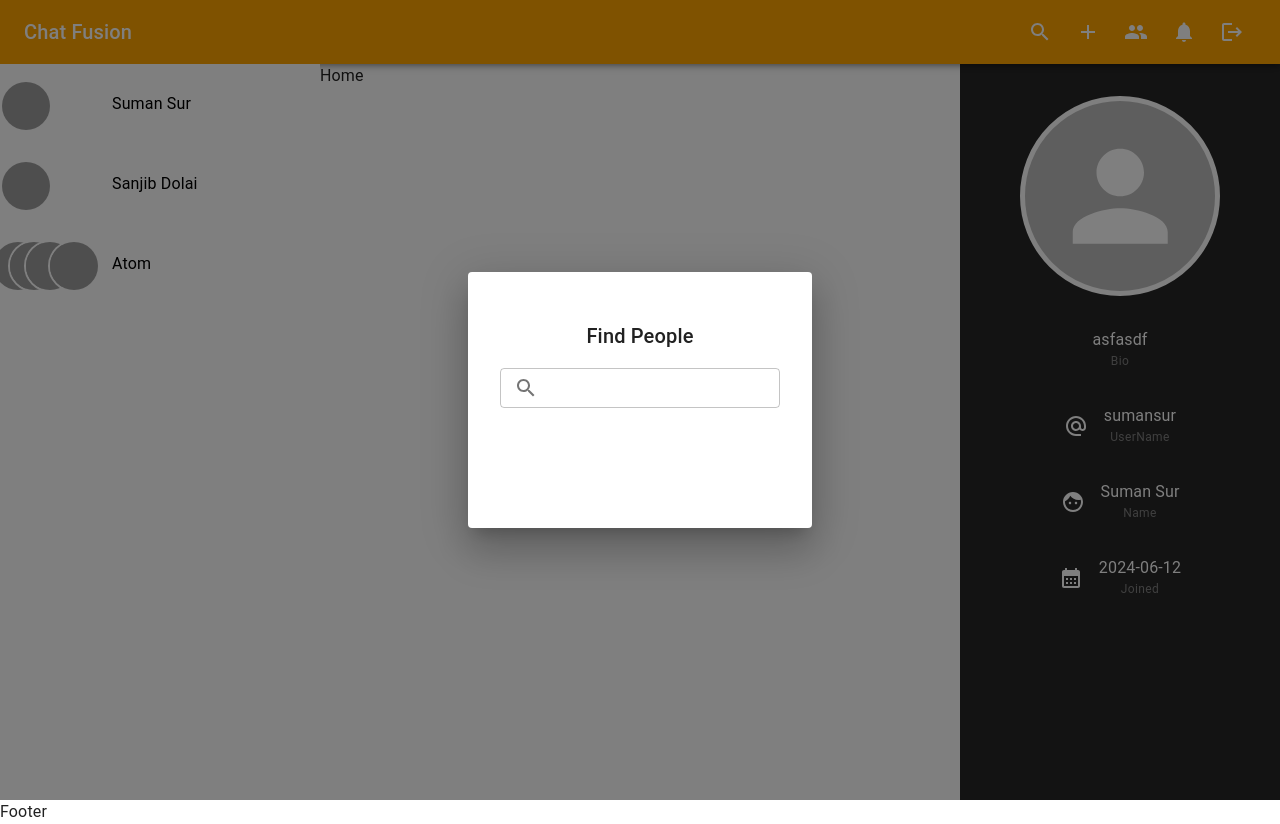
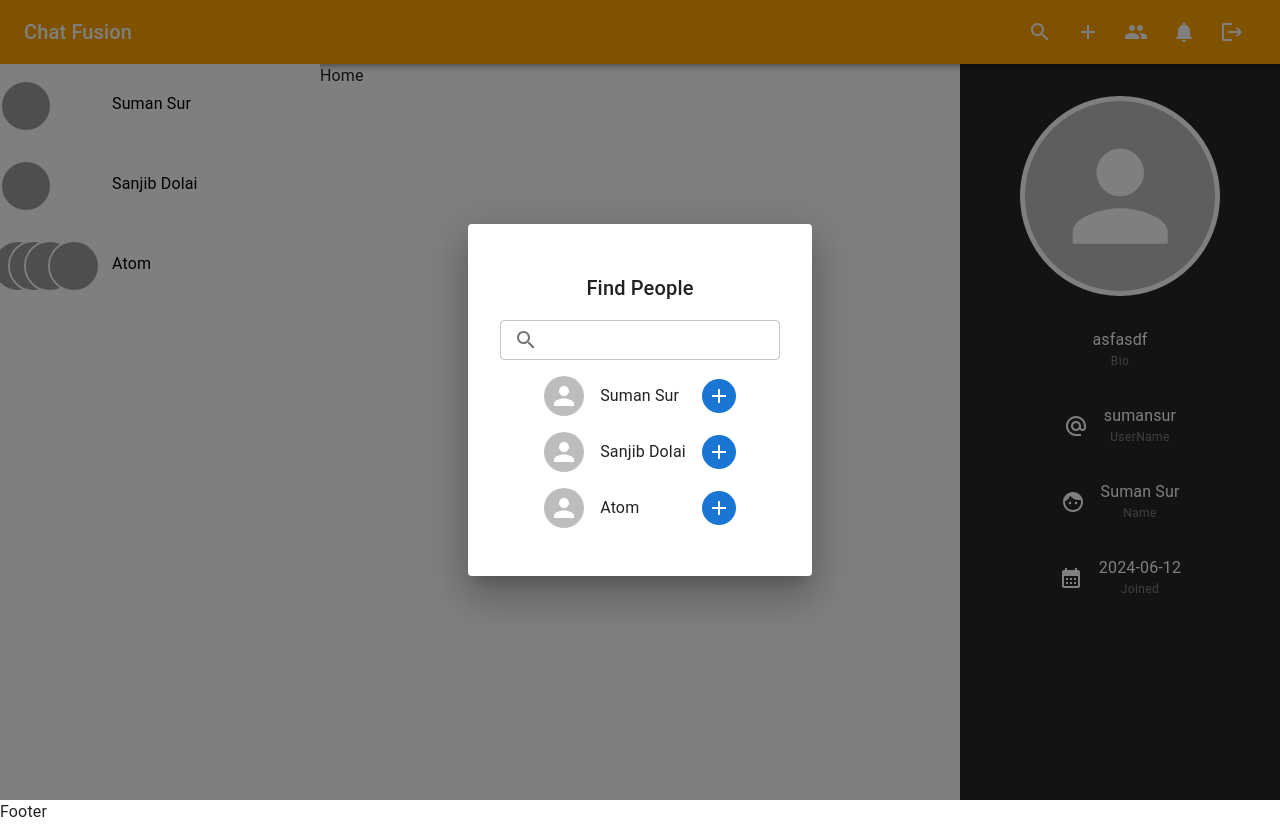
Before and after one commit to sumansur98/Chat-Fusion, a React (Vite) app in the folder client/: page / in a window 1280 px wide. Both pictures are taken after a click on the button 1040 px from the left and 32 px from the top of the page. Built offline with nearby package versions, Linux system fonts and the light colour scheme; grey boxes are pictures that could not be loaded.

Commit message:
notifications

```diff
--- a/client/src/components/layouts/AppLayout.jsx
+++ b/client/src/components/layouts/AppLayout.jsx
@@ -4,7 +4,7 @@ import Header from "./Header";
 import Title from "../shared/Title";
 import { Grid } from "@mui/material";
 import ChatList from "../specifics/ChatList";
-import { samepleChats } from "../../constants/SampleData";
+import { sampleChats } from "../../constants/SampleData";
 import { useParams } from "react-router-dom";
 import Profile from "../specifics/Profile";
 
@@ -34,7 +34,7 @@ const AppLayout = () => (WrappedComponent) => {
             height={"100%"}
           >
             <ChatList
-              chats={samepleChats}
+              chats={sampleChats}
               chatId={chatId}
               handleDeleteChat={handleDeleteChat}
             />
--- a/client/src/components/shared/UserItem.jsx
+++ b/client/src/components/shared/UserItem.jsx
@@ -1,4 +1,4 @@
-import { IconButton, ListItem, Stack, Typography } from "@mui/material";
+import { IconButton, ListItem, Stack, Typography, Avatar } from "@mui/material";
 import React, { memo } from "react";
 import { Add as AddIcon } from "@mui/icons-material";
 
@@ -9,9 +9,27 @@ const UserItem = ({ user, handler, handlerIsLoading }) => {
       <Stack direction={'row'} alignItems={'center'} spacing={'1rem'} width={"100%"}>
         <Avatar />
 
-        <Typography>{name}</Typography>
+        <Typography
+          variant="body1"
+          sx={{
+            flexGlow: 1,
+            width : "100%"
+          }}
+        >
+          {name}
+        </Typography>
 
-        <IconButton onClick={() => handler(_id)} disabled={handlerIsLoading}>
+        <IconButton
+        onClick={() => handler(_id)}
+        disabled={handlerIsLoading}
+        size="small"
+        sx={{
+          bgcolor : 'primary.main',
+          color : 'white',
+          "&:hover" : {
+            bgcolor : 'primary.dark'
+          }
+        }}>
           <AddIcon />
         </IconButton>
       </Stack>
--- a/client/src/components/specifics/Notifications.jsx
+++ b/client/src/components/specifics/Notifications.jsx
@@ -1,8 +1,22 @@
+import { Dialog, DialogTitle, Stack, Typography } from '@mui/material'
 import React from 'react'
+import { sampleNotifications } from '../../constants/SampleData'
 
 const Notifications = () => {
   return (
-    <div>Notifications</div>
+    <Dialog open>
+      <Stack p={{xs:'1rem', sm:'2rem'}} width={'25rem'}>
+        <DialogTitle>Notifications</DialogTitle>
+        {
+          sampleNotifications.length > 0 ? (
+            <></>
+          ) : (
+            <Typography textAlign={'center'}>0 Notifications</Typography>
+          )
+        }
+
+      </Stack>
+    </Dialog>
   )
 }
 
--- a/client/src/components/specifics/Search.jsx
+++ b/client/src/components/specifics/Search.jsx
@@ -1,11 +1,22 @@
 import { Dialog, DialogTitle, InputAdornment, List, ListItem, ListItemText, Stack, TextField } from "@mui/material";
 import React, { useState } from "react";
 import { Search as SearchIcon } from "@mui/icons-material";
+import UserItem from "../shared/UserItem";
+import { sampleUsers } from "../../constants/SampleData";
+
 
 const users = [1,2,3]
 
 const Search = () => {
   const [search, setSearch] = useState("");
+
+  const addFriendHandler = (id) => {
+    console.log(id)
+  }
+
+  let isLoadingSendFriendRequest = false;
+
+  const [users, setUsers] = useState(sampleUsers)
 
   return (
     <Dialog open>
@@ -29,9 +40,9 @@ const Search = () => {
         <List>
           {
             users.map(user => (
-              <ListItem>
-                <ListItemText></ListItemText>
-              </ListItem>
+             <UserItem user={user} key={user._id}
+             handler={addFriendHandler}
+             handlerIsLoading={isLoadingSendFriendRequest}/>
             ))
           }
         </List>
--- a/client/src/constants/SampleData.js
+++ b/client/src/constants/SampleData.js
@@ -1,4 +1,4 @@
-export const samepleChats = [
+export const sampleChats = [
   {
     avatar: ["https://www.w3schools.com/howto/img_avatar.png"],
     name: "Suman Sur",
@@ -14,10 +14,53 @@ export const samepleChats = [
     members: ["1", "2"],
   },
   {
-    avatar: ["https://www.w3schools.com/howto/img_avatar.png","https://www.w3schools.com/howto/img_avatar.png","https://www.w3schools.com/howto/img_avatar.png","https://www.w3schools.com/howto/img_avatar.png"],
+    avatar: ["https://www.w3schools.com/howto/img_avatar.png", "https://www.w3schools.com/howto/img_avatar.png", "https://www.w3schools.com/howto/img_avatar.png", "https://www.w3schools.com/howto/img_avatar.png"],
     name: "Atom",
     _id: "3",
     groupChat: true,
     members: ["1", "2"],
   },
 ];
+
+export const sampleUsers = [
+  {
+    avatar: ["https://www.w3schools.com/howto/img_avatar.png"],
+    name: "Suman Sur",
+    _id: "1",
+  },
+  {
+    avatar: ["https://www.w3schools.com/howto/img_avatar.png"],
+    name: "Sanjib Dolai",
+    _id: "2",
+  },
+  {
+    avatar: ["https://www.w3schools.com/howto/img_avatar.png"],
+    name: "Atom",
+    _id: "3",
+  },
+];
+
+
+export const sampleNotifications = [
+  {
+    sender: {
+      avatar: ["https://www.w3schools.com/howto/img_avatar.png"],
+      name: "Sanjib Dolai",
+    },
+    _id: "1",
+  },
+  {
+    sender: {
+      avatar: ["https://www.w3schools.com/howto/img_avatar.png"],
+      name: "Suman Sur",
+    },
+    _id: "2",
+  },
+  {
+    sender: {
+      avatar: ["https://www.w3schools.com/howto/img_avatar.png"],
+      name: "Ankita Saha",
+    },
+    _id: "3",
+  },
+];
```
